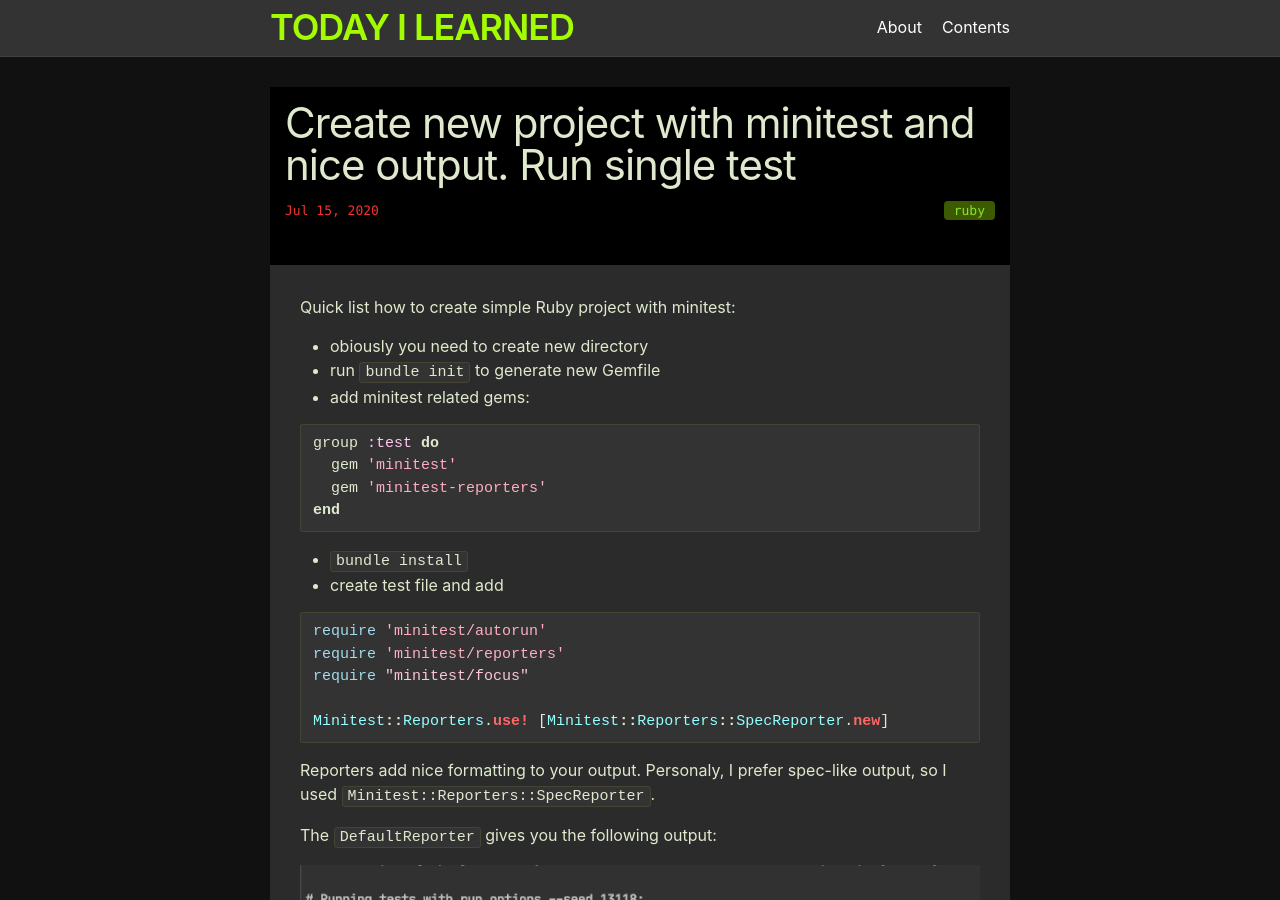
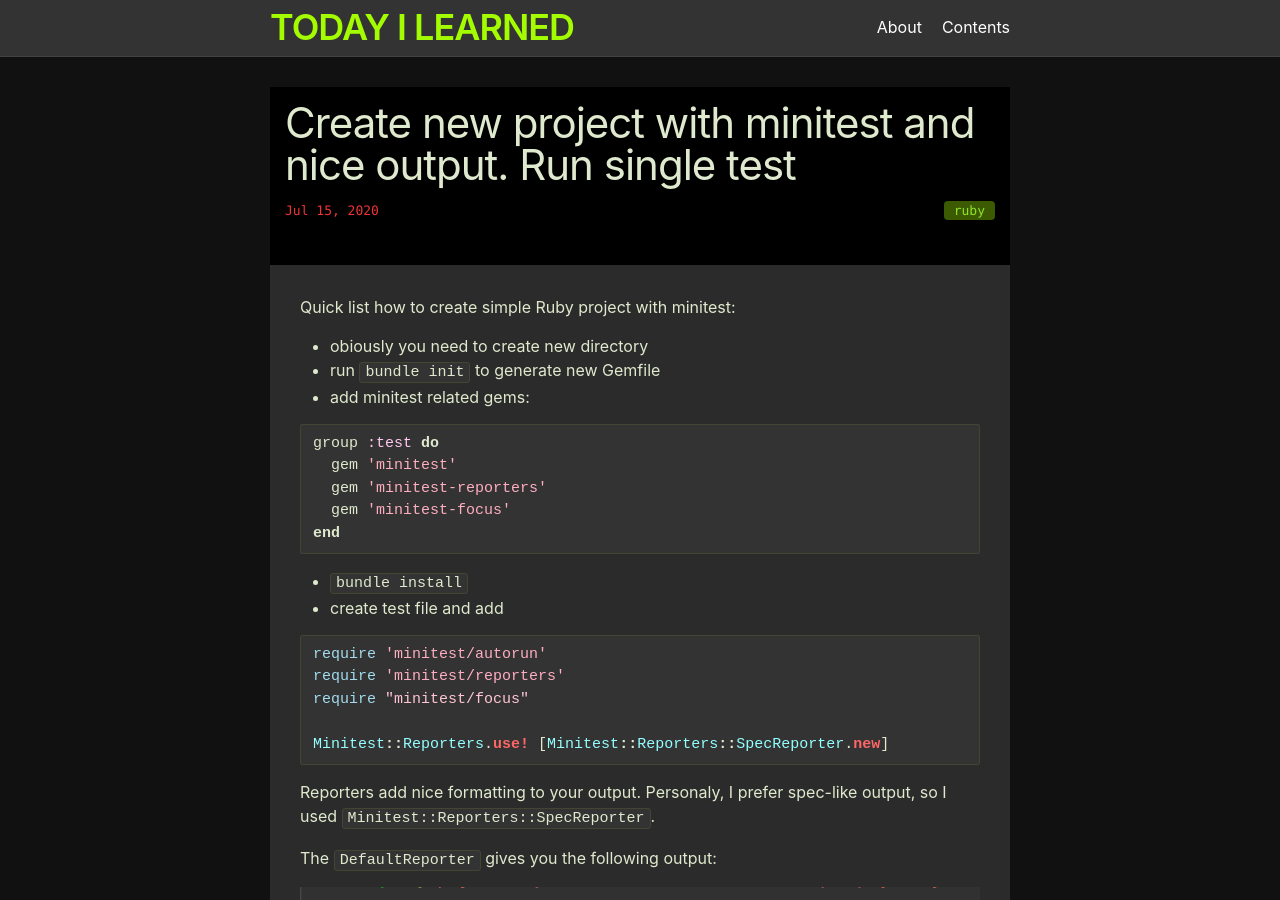
Before and after one commit to owldot/lanadz.github.io, a Jekyll site: the page built from _posts/2020-07-15-minitest.markdown, in a window 1280 px wide and 900 px high. Built offline with Jekyll 4.4.1, drawn with Linux system fonts in a browser that asks for light colours.

Commit message:
Update 2020-07-15-minitest.markdown

````diff
--- a/_posts/2020-07-15-minitest.markdown
+++ b/_posts/2020-07-15-minitest.markdown
@@ -24,6 +24,7 @@ Quick list how to create simple Ruby project with minitest:
 group :test do
   gem 'minitest'
   gem 'minitest-reporters'
+  gem 'minitest-focus'
 end
 ```
 
````
